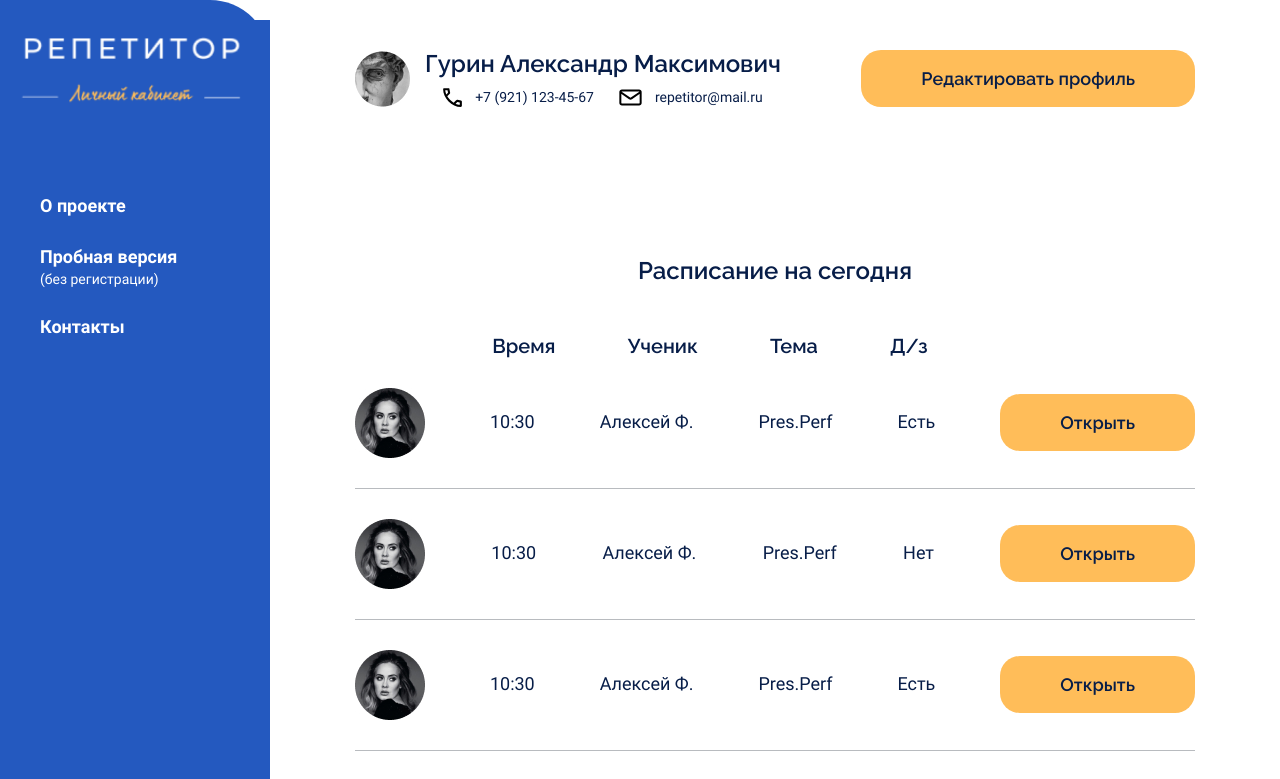
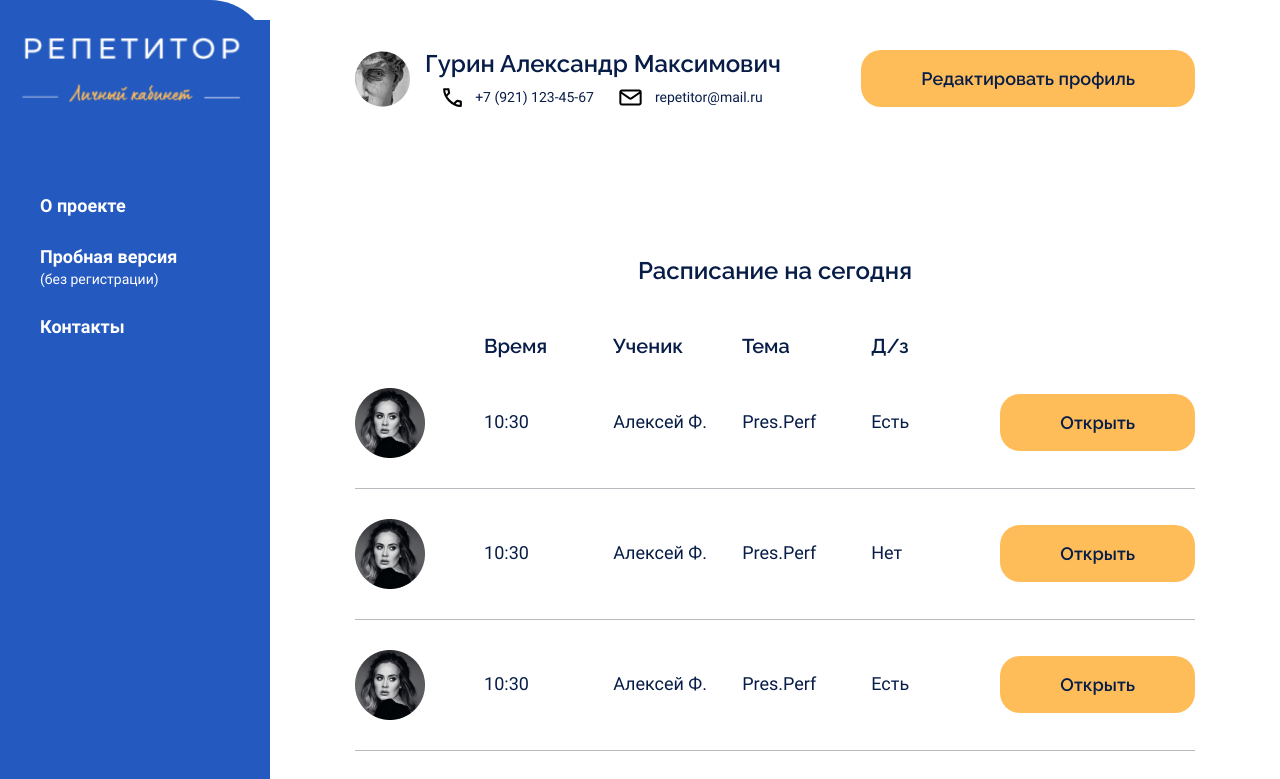
Before and after one commit to TutorOffice/TutorOffice-frontend, a React (Create React App) app: page /tutor-office in a window 1280 px wide. Shown: the top 779 px of the page. Built offline with nearby package versions, Linux system fonts and the light colour scheme.

Commit message:
fix: исправил верстку оглавления таблицы

```diff
--- a/src/components/officeItem/OfficeItem.module.css
+++ b/src/components/officeItem/OfficeItem.module.css
@@ -1,7 +1,7 @@
 .officeItem {
-  display: flex;
+  display: grid;
   align-items: center;
-  justify-content: space-between;
+  grid-template-columns: repeat(6, 1fr);
   padding-bottom: 30px;
   border-bottom: 1px solid #b8bbbf;
   font-family: 'Roboto';
--- a/src/pages/tutorOffice/TutorOffice.module.css
+++ b/src/pages/tutorOffice/TutorOffice.module.css
@@ -15,6 +15,7 @@
 
 .office__content {
   width: 100%;
+  display: grid;
 }
 
 .office__title {
@@ -33,18 +34,14 @@
 }
 
 .list__title {
+  display: grid;
+  grid-template-columns: repeat(6, 1fr);
   max-width: 100%;
   margin-bottom: 30px;
-  display: flex;
-  justify-content: space-between;
   font-family: 'Raleway';
   font-size: 20px;
 }
 
-.firstSpan {
-  width: 65px;
-}
-
-.secondSpan {
+.grid__item {
   width: 195px;
 }
--- a/src/pages/tutorOffice/tutorOffice.tsx
+++ b/src/pages/tutorOffice/tutorOffice.tsx
@@ -31,12 +31,12 @@ const TutorOffice = () => {
         <div className={s.office__content}>
           <h2 className={s.office__title}>Расписание на сегодня</h2>
           <div className={s.list__title}>
-            <span className={s.firstSpan}></span>
+            <p></p>
             <p>Время</p>
             <p>Ученик</p>
             <p>Тема</p>
             <p>Д/з</p>
-            <span className={s.secondSpan}></span>
+            <p className={s.grid__item}></p>
           </div>
           <ul className={s.students__list}>
             {testStudents.map((stud) => (
```
